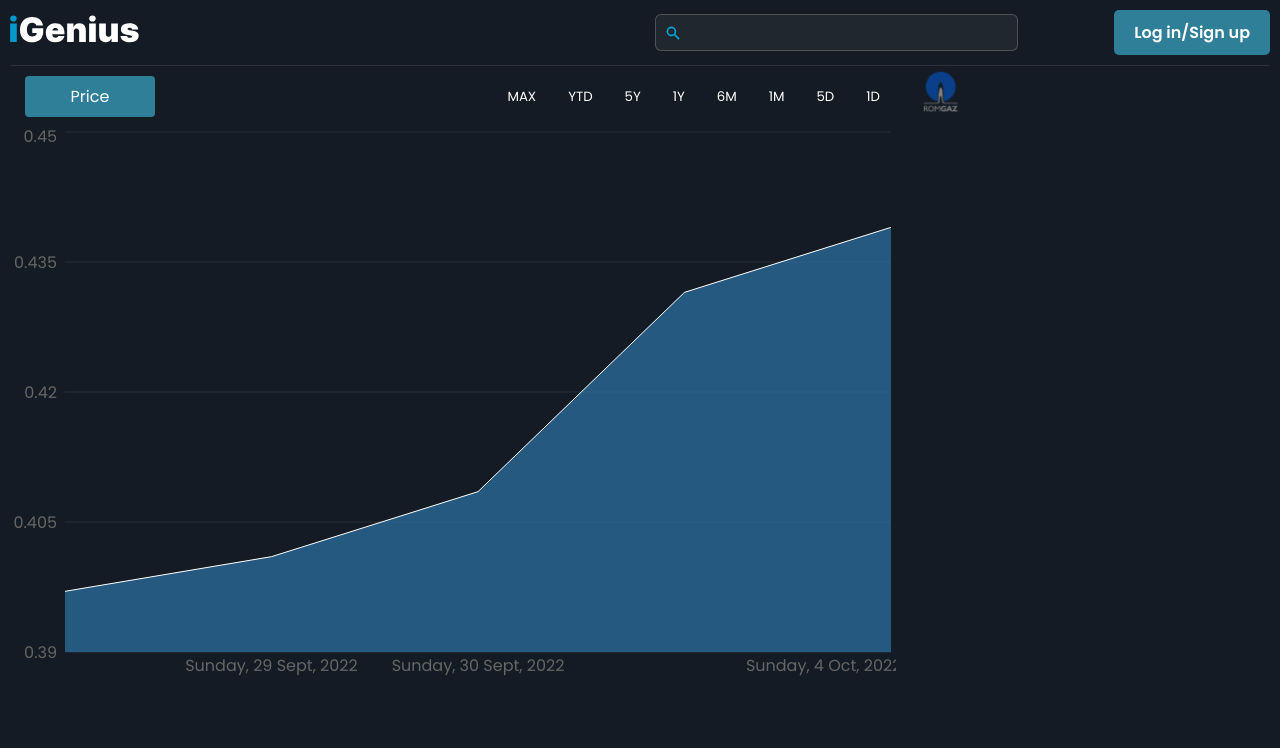
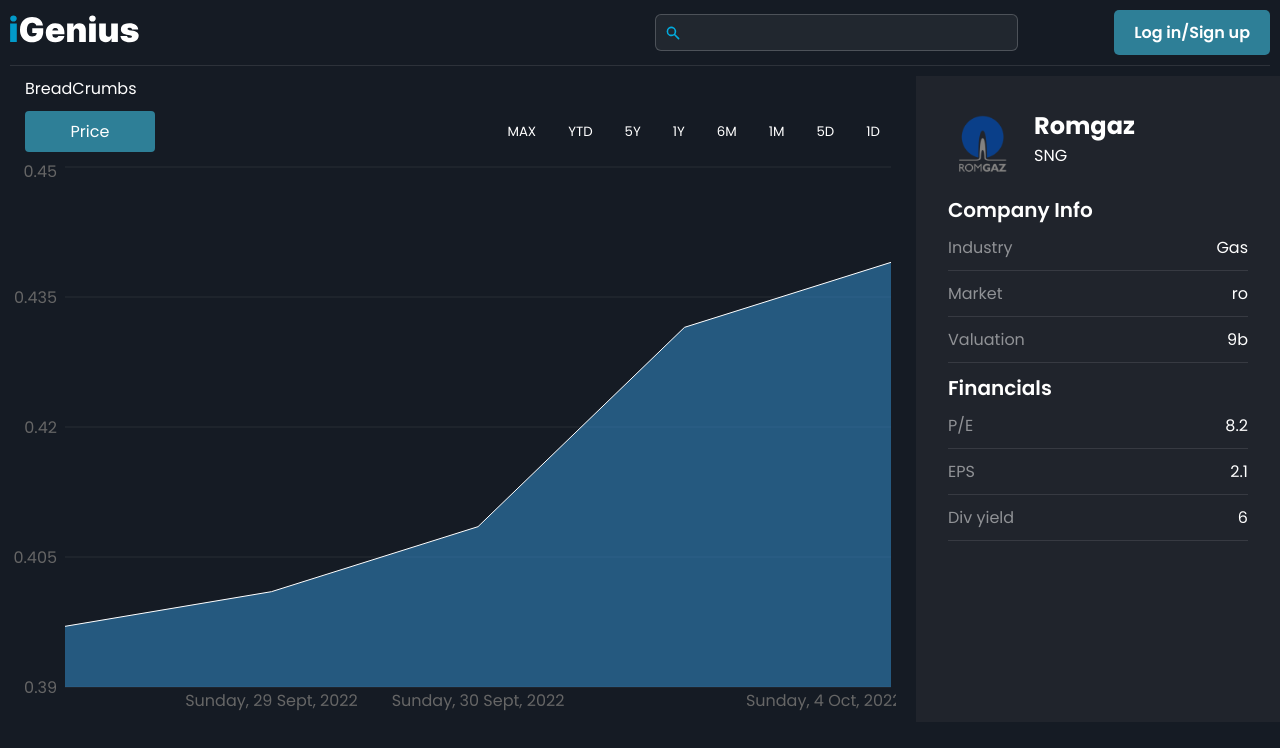
Before and after one commit to seba-ngl/investing_genius, a React (Create React App) app: page /ro/sng in a window 1280 px wide. Shown: the top 748 px of the page. Built offline with nearby package versions, Linux system fonts and the light colour scheme.

Commit message:
Add stock card design

```diff
--- a/src/assets/SNGLogo.tsx
+++ b/src/assets/SNGLogo.tsx
@@ -1,8 +1,8 @@
 const SNGLogo = () => {
   return (
     <svg
-      width="50"
-      height="50"
+      width="70"
+      height="70"
       viewBox="0 0 90 90"
       fill="none"
       xmlns="http://www.w3.org/2000/svg"
--- a/src/assets/SNPLogo.tsx
+++ b/src/assets/SNPLogo.tsx
@@ -1,6 +1,6 @@
 const SNPLogo = () => {
   return (
-    <svg width="50" height="50" viewBox="0 0 93 75" fill="none" xmlns="http://www.w3.org/2000/svg">
+    <svg width="70" height="70" viewBox="0 0 93 75" fill="none" xmlns="http://www.w3.org/2000/svg">
       <path
         d="M57.2533 70.2965H7.03604L25.8755 0H71.5874C78.2017 0 83.3525 1.84688 86.8865 5.5023C91.7689 10.5317 92.2929 17.5997 92.1907 21.3637C91.9159 41.1746 67.8681 48.5174 52.7863 48.5174H51.5082C54.5054 50.524 57.2597 51.3037 61.1324 52.4093L60.9918 53.4509L49.297 53.5915C52.4568 55.8256 56.0009 57.459 59.752 58.41L59.6242 59.4645L47.9358 59.5411C51.3484 61.3049 55.0422 62.9985 58.3397 63.5608L58.2502 64.6025L46.0506 64.8134C49.1245 67.0309 53.8471 68.2835 57.4067 69.2229L57.2533 70.2965Z"
         fill="#00386C"
--- a/src/assets/TLVLogo.tsx
+++ b/src/assets/TLVLogo.tsx
@@ -1,6 +1,6 @@
 const TLVLogo = () => {
   return (
-    <svg xmlns="http://www.w3.org/2000/svg" width="50" height="50" viewBox="0 0 60 69" fill="none">
+    <svg xmlns="http://www.w3.org/2000/svg" width="70" height="70" viewBox="0 0 60 69" fill="none">
       <path
         d="M29.9931 67.9278C26.7673 66.6114 23.7065 64.9222 20.8731 62.8946C17.8541 60.7305 15.0646 58.2627 12.5485 55.5301C7.37651 49.9522 3.32163 43.4346 0.603394 36.33C3.86739 25.0706 3.97711 16.0055 0.959968 6.15861C5.36288 4.35703 9.92753 2.97937 14.592 2.04432C24.7609 0.0327514 35.2254 0.0327514 45.3943 2.04432C50.0547 2.97745 54.615 4.35518 59.0126 6.15861C55.9954 15.978 56.1051 25.0432 59.3691 36.33C56.6559 43.4339 52.6056 49.9516 47.4377 55.5301C44.9216 58.2627 42.1322 60.7305 39.1131 62.8946C36.2798 64.9222 33.219 66.6114 29.9931 67.9278Z"
         fill="#FFF0BD"
--- /dev/null
+++ b/src/components/BreadCrumbs.tsx
@@ -0,0 +1,6 @@
+const BreadCrumbs = () => {
+  //TODO: Continue breadcrumbs
+  return <div>BreadCrumbs</div>;
+};
+
+export default BreadCrumbs;
--- /dev/null
+++ b/src/components/StockCard.tsx
@@ -0,0 +1,52 @@
+import { useParams } from "react-router-dom";
+import { arrayStockData } from "../data/data";
+import "./stockCard.style.scss";
+
+const StockCard = () => {
+  const { stockSymbol } = useParams();
+
+  const currentStock = arrayStockData.find(stock => {
+    return stock.unusedTable.symbol === stockSymbol;
+  });
+  return (
+    <div className="stock-card">
+      <div className="card-info">
+        <div className="icon">{currentStock?.usedTable.icon}</div>
+        <div className="names">
+          <div className="title">{currentStock?.usedTable.name}</div>
+          <div className="symbol">{currentStock?.unusedTable.symbol.toUpperCase()}</div>
+        </div>
+      </div>
+      <div className="card-data">
+        <div className="label">Company Info</div>
+        <div className="info">
+          <div className="name">Industry</div>
+          <div>{currentStock?.usedTable.industry}</div>
+        </div>
+        <div className="info">
+          <div className="name">Market</div>
+          <div>{currentStock?.unusedTable.market}</div>
+        </div>
+        <div className="info">
+          <div className="name">Valuation</div>
+          <div>{currentStock?.usedTable.valuation}</div>
+        </div>
+        <div className="label">Financials</div>
+        <div className="info">
+          <div className="name">P/E</div>
+          <div>{currentStock?.unusedTable.pe}</div>
+        </div>
+        <div className="info">
+          <div className="name">EPS</div>
+          <div>{currentStock?.unusedTable.eps}</div>
+        </div>
+        <div className="info">
+          <div className="name">Div yield</div>
+          <div>{currentStock?.usedTable.divYield}</div>
+        </div>
+      </div>
+    </div>
+  );
+};
+
+export default StockCard;
--- /dev/null
+++ b/src/components/stockCard.style.scss
@@ -0,0 +1,31 @@
+.stock-card {
+  .card-info {
+    display: flex;
+    padding: 32px 32px 0 32px;
+    .icon {
+      margin-right: 16px;
+    }
+    .title {
+      font-size: 24px;
+      font-weight: 700;
+    }
+  }
+  .card-data {
+    padding: 0 32px;
+    .label {
+      margin-top: 10px;
+      font-size: 20px;
+      font-weight: 600;
+    }
+    .info {
+      border-bottom: 1px solid rgba(255, 255, 255, 0.1);
+      padding: 10px 0;
+      display: flex;
+      width: 100%;
+      justify-content: space-between;
+      .name {
+        color: rgba(255, 255, 255, 0.5);
+      }
+    }
+  }
+}
--- a/src/data/data.js
+++ b/src/data/data.js
@@ -1,4 +1,3 @@
-import React from "react";
 import SNGLogo from "../assets/SNGLogo";
 import SNPLogo from "../assets/SNPLogo";
 import TLVLogo from "../assets/TLVLogo";
@@ -8,27 +7,31 @@
     unusedTable: {
       symbol: "tlv",
       market: "ro",
+      pe: 12.2,
+      eps: 3,
     },
     usedTable: {
       name: "Banca transilvania",
       icon: <TLVLogo />,
       price: 15,
-      valuation: "12b",
       divYield: 6,
-      industry: "Energy",
+      valuation: "14b",
+      industry: "Banking",
     },
   },
   {
     unusedTable: {
       symbol: "snp",
       market: "ro",
+      pe: 4.5,
+      eps: 0.02,
     },
     usedTable: {
       name: "OMV Petrom",
       icon: <SNPLogo />,
       price: 15,
+      divYield: 8,
       valuation: "12b",
-      divYield: 6,
       industry: "Energy",
     },
   },
@@ -36,14 +39,16 @@
     unusedTable: {
       symbol: "sng",
       market: "ro",
+      pe: 8.2,
+      eps: 2.1,
     },
     usedTable: {
       name: "Romgaz",
       icon: <SNGLogo />,
       price: 15,
-      valuation: "12b",
       divYield: 6,
-      industry: "Energy",
+      valuation: "9b",
+      industry: "Gas",
     },
   },
 ];
--- a/src/pages/SingleStock.tsx
+++ b/src/pages/SingleStock.tsx
@@ -4,6 +4,8 @@
 import "./singleStock.style.scss";
 import { CustomLinearChart } from "./CustomLinearChart";
 import SecondaryButton from "../components/SecondaryButton";
+import StockCard from "../components/StockCard";
+import BreadCrumbs from "../components/BreadCrumbs";
 
 const SingleStock = () => {
   const timelineButtons = ["MAX", "YTD", "5Y", "1Y", "6M", "1M", "5D", "1D"];
@@ -16,6 +18,10 @@
   return (
     <div className="single-stock">
       <div className="stock-left-part">
+        <div className="breadcrumb">
+          <BreadCrumbs />
+        </div>
+
         <div className="above-chart">
           <Dropdown />
           <div className="stock-buttons-container">
@@ -34,7 +40,7 @@
         </div>
       </div>
       <div className="stock-right-part">
-        <div>{currentStock?.usedTable.icon}</div>
+        <StockCard />
       </div>
     </div>
   );
--- a/src/pages/singleStock.style.scss
+++ b/src/pages/singleStock.style.scss
@@ -5,15 +5,20 @@
 }
 
 .stock-left-part {
+  margin-top: 10px;
   position: relative;
   width: 70%;
   min-height: 70vh;
+  .breadcrumb {
+    margin-left: 25px;
+  }
 }
 
 .stock-right-part {
-  min-height: 70vh;
+  margin-top: 10px;
   width: calc(30% - 20px);
   margin-left: 20px;
+  background-color: #20242c;
 }
 
 .above-chart {
```
